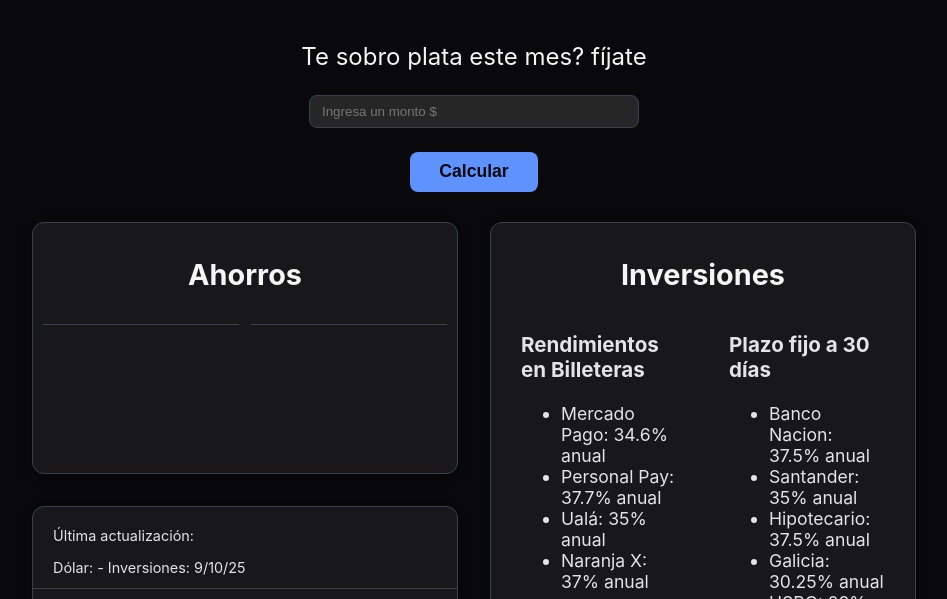
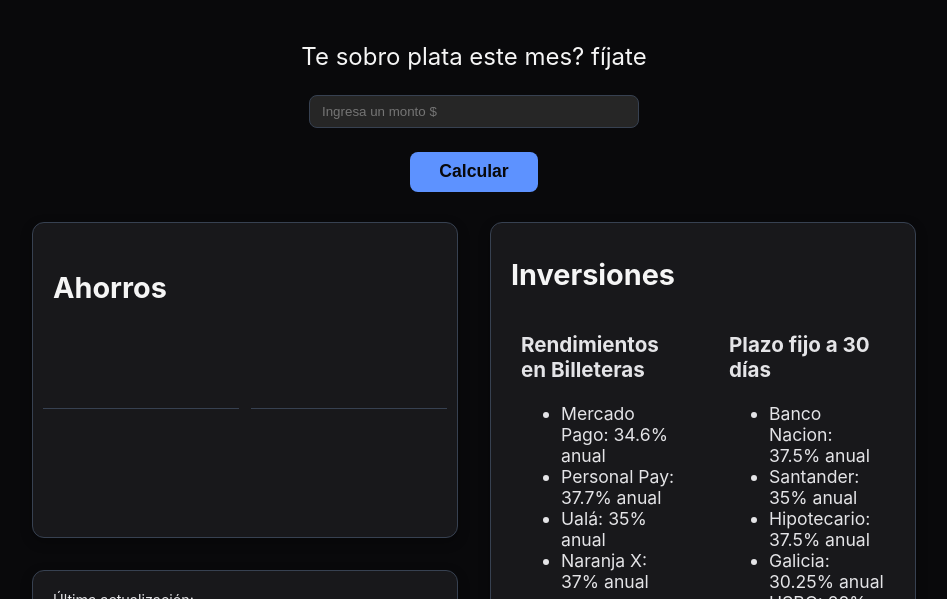
Before and after one commit to joastur11/vueltito-app, a website with bundled scripts: page project/index.html in a window 1280 px wide. Shown: the part 201-800 px from the top of the page, without its empty margins (166-1113 px from the left). Built offline with nearby package versions, Linux system fonts and the light colour scheme; no server answers.

Commit message:
arregla grid

```diff
--- a/project/main.css
+++ b/project/main.css
@@ -65,7 +65,8 @@
   padding: 0 1rem;
 }
 
-.ahorro, .inversiones {
+.ahorro,
+.inversiones {
   background-color: #18181b;
   display: flex;
   flex-direction: column;
@@ -83,45 +84,61 @@
   grid-area: ahorro;
 }
 
-#titulo-ahorro, #titulo-inversion {
+#titulo-ahorro,
+#titulo-inversion {
   color: #f5f5f5;
   font-size: 1.8rem;
   margin-bottom: 20px;
 }
 
-.card-ahorro, .card-inversion {
-  display: flex;
-  justify-content: space-between;
+.card-ahorro,
+.card-inversion {
+  display: grid;
+  grid-template-columns: 1fr 1fr;
+  grid-template-rows: subgrid;
+  grid-row: span 3;
   align-items: stretch;
   gap: 2rem;
   width: 100%;
 }
 
-.dolares, .dolar-cripto, .rendimientos, .plazos-fijos {
-  display: flex;
+.ahorro,
+.inversiones {
+  background-color: #18181b;
+  display: grid;
+  grid-template-rows: auto;
   flex-direction: column;
-  justify-content: space-between;
-  flex: 1;
-  padding: 0 10px;
+  align-items: center;
+  margin-top: 0px;
+  border: 1px solid #374151;
+  border-radius: 12px;
+  padding: 10px 20px 20px 20px;
+  width: 100%;
+  box-sizing: border-box;
+  box-shadow: 0 4px 12px rgba(0, 0, 0, 0.3);
 }
 
-#cotizacion-dolares, #cotizacion-dolar-cripto, #tnas, #tazas {
-  flex-grow: 1;
-  padding-bottom: 0;
-}
-
-.parte-inferior {
-  margin-top: auto;
-}
-
-#compra-dolares, #compra-dolar-cripto, #rendimientos-ganados, #intereses-ganados {
-  padding-top: 15px;
+.dolares,
+.dolar-cripto,
+.rendimientos,
+.plazos-fijos {
+  display: grid;
+  grid-template-rows: subgrid;
+  grid-row: span 3;
+  padding: 0 10px;
 }
 
 hr {
   border: none;
   border-top: 1px solid #374151;
   margin: 12px -20px 8px -20px;
+}
+
+#compra-dolares,
+#compra-dolar-cripto,
+#rendimientos-ganados,
+#intereses-ganados {
+  padding-top: 15px;
 }
 
 .inversiones {
```
